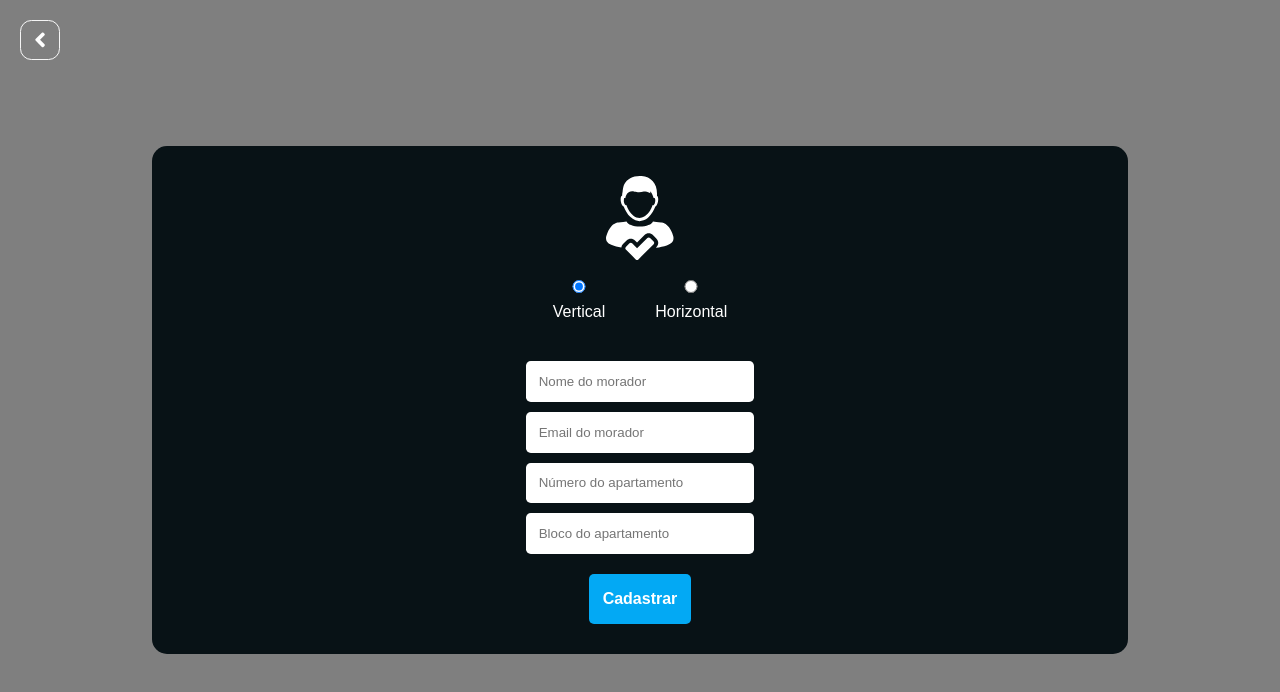
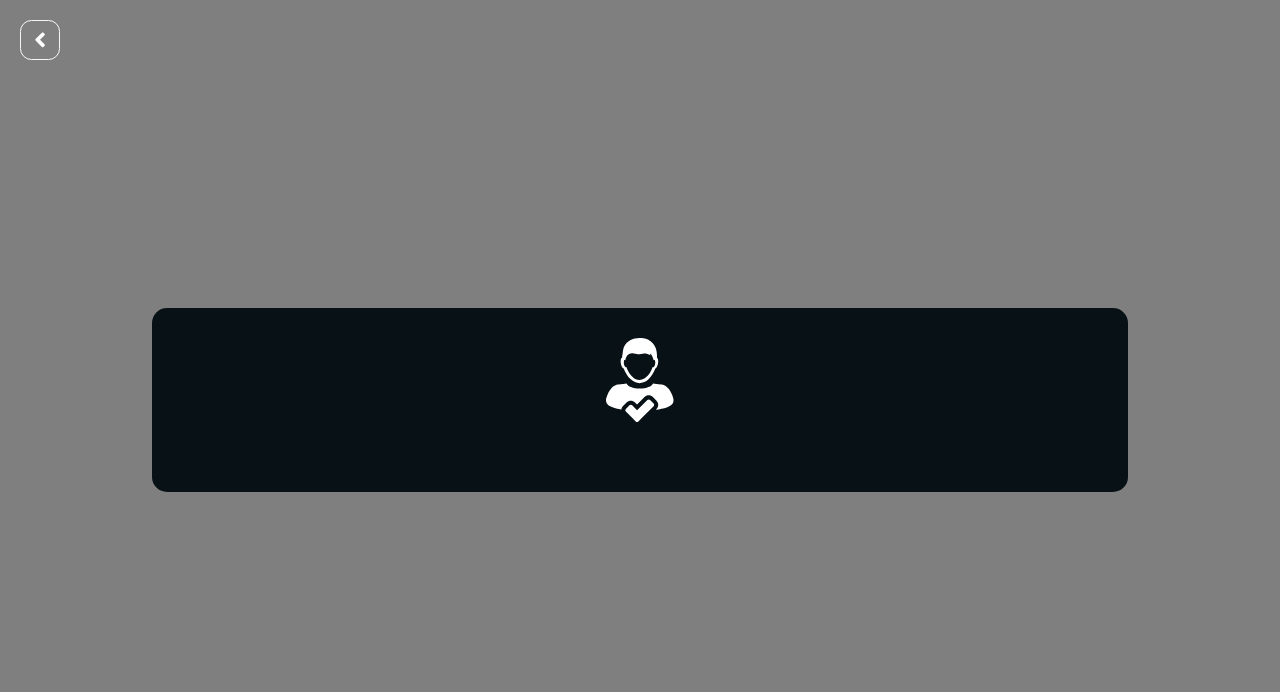
Before and after one commit to smart-notify/pwa-smartnotify, a React (Create React App) app: page /add-resident in a window 1280 px wide. Shown: the top 692 px of the page. Built offline with nearby package versions, Linux system fonts and the light colour scheme.

Commit message:
feat: Fetching resident api+bodyArgs+utilFunctions

```diff
--- a/src/components/AddHorizontalResidentForm.tsx
+++ b/src/components/AddHorizontalResidentForm.tsx
@@ -1,4 +1,7 @@
 import {useState} from 'react'
+import { apiUrls } from '../apis/apiUrls';
+import { bodyArgs } from '../types/bodyArgs';
+import utilFunctions from '../utils/utilFunctions';
 
 import global from "../css-modules/Global.module.css";
 import classes from "../css-modules/AddResident.module.css";
@@ -7,6 +10,9 @@ function AddHorizontalResidentForm() {
   const [residentName, setResidentName] = useState("");
   const [email, setEmail] = useState("");
   const [houseNumber, setHouseNumber] = useState("");
+
+  const token = utilFunctions.extractToken();
+  console.log(token);
 
   const handleResidentChange = (event: React.ChangeEvent<HTMLInputElement>) => {
     setResidentName(event.target.value);
@@ -20,9 +26,37 @@ function AddHorizontalResidentForm() {
     setHouseNumber(event.target.value);
   };
 
-  const handleSubmit = (event: React.FormEvent<HTMLFormElement>) => {
+  const handleSubmit = async (event: React.FormEvent<HTMLFormElement>) => {
     event.preventDefault();
-    console.log(residentName, email, houseNumber);
+
+    try {
+      const bodyArgs: bodyArgs = {
+        name: residentName,
+        email: email,
+        houseNumber: houseNumber,
+      };
+
+      const response = await fetch(apiUrls.createHouseResident, {
+        method: "POST",
+        headers: {
+          "Content-Type": "application/json",
+          Authorization: `Bearer ${token}`,
+        },
+        body: JSON.stringify(bodyArgs),
+      });
+
+      if (response.status === 200) {
+        // Redirecionar para tela de login
+        window.location.href = "/account";
+      }
+    } catch (error) {
+      console.error(error);
+    }
+
+    // Limpar os campos do formulário
+    setEmail("");
+    setResidentName("");
+    setHouseNumber("");
   };
 
   return (
@@ -52,8 +86,8 @@ function AddHorizontalResidentForm() {
             <input
               onChange={handleNumberChange}
               value={houseNumber}
-              type="number"
-              placeholder="Número da casa"
+              type="text"
+              placeholder="Ex. Casa 1"
               required
             />
 
--- a/src/components/AddVerticalResidentForm.tsx
+++ b/src/components/AddVerticalResidentForm.tsx
@@ -1,4 +1,7 @@
-import {useState} from 'react'
+import { useState } from "react";
+import { apiUrls } from "../apis/apiUrls";
+import { bodyArgs } from "../types/bodyArgs";
+import utilFunctions from "../utils/utilFunctions";
 
 import global from "../css-modules/Global.module.css";
 import classes from "../css-modules/AddResident.module.css";
@@ -8,6 +11,10 @@ function AddVerticalResidentForm() {
   const [email, setEmail] = useState("");
   const [apartmentNumber, setApartmentNumber] = useState("");
   const [block, setBlock] = useState("");
+
+  const token = utilFunctions.extractToken();
+
+  console.log(token);
 
   const handleResidentChange = (event: React.ChangeEvent<HTMLInputElement>) => {
     setResidentName(event.target.value);
@@ -25,9 +32,39 @@ function AddVerticalResidentForm() {
     setBlock(event.target.value);
   };
 
-  const handleSubmit = (event: React.FormEvent<HTMLFormElement>) => {
+  const handleSubmit = async (event: React.FormEvent<HTMLFormElement>) => {
     event.preventDefault();
-    console.log(residentName, email, apartmentNumber, block);
+
+    try {
+      const bodyArgs: bodyArgs = {
+        name: residentName,
+        email: email,
+        apartmentNumber: apartmentNumber,
+        block: block,
+      };
+
+      const response = await fetch(apiUrls.createApartmentResident, {
+        method: "POST",
+        headers: {
+          "Content-Type": "application/json",
+          Authorization: `Bearer ${token}`,
+        },
+        body: JSON.stringify(bodyArgs),
+      });
+
+      if (response.status === 200) {
+        // Redirecionar para tela de login
+        window.location.href = "/account";
+      }
+    } catch (error) {
+      console.error(error);
+    }
+
+    // Limpar os campos do formulário
+    setEmail("");
+    setResidentName("");
+    setApartmentNumber("");
+    setBlock("");
   };
 
   return (
@@ -57,22 +94,22 @@ function AddVerticalResidentForm() {
         <input
           onChange={handleNumberChange}
           value={apartmentNumber}
-              type="number"
-              placeholder="Número do apartamento"
+          type="text"
+          placeholder="Ex: Apto 101"
           required
         />
 
         <input
           onChange={handleBlockChange}
           value={block}
-              type="number"
-              placeholder="Bloco do apartamento"
+          type="text"
+          placeholder="Ex: Bloco 1"
         />
 
         <input type="submit" value="Cadastrar" className={global.button} />
       </form>
     </div>
-  )
+  );
 }
 
-export default AddVerticalResidentForm
+export default AddVerticalResidentForm;
--- a/src/components/RemoveResidentForm.tsx
+++ b/src/components/RemoveResidentForm.tsx
@@ -1,4 +1,7 @@
-import {useState} from 'react'
+import { useState } from "react";
+import { apiUrls } from "../apis/apiUrls";
+import { bodyArgs } from "../types/bodyArgs";
+import utilFunctions from "../utils/utilFunctions";
 
 import global from "../css-modules/Global.module.css";
 import classes from "../css-modules/AddResident.module.css";
@@ -10,9 +13,36 @@ function AddVerticalResidentForm() {
     setEmail(event.target.value);
   };
 
-  const handleSubmit = (event: React.FormEvent<HTMLFormElement>) => {
+  const token = utilFunctions.extractToken();
+  console.log(token);
+
+  const handleSubmit = async (event: React.FormEvent<HTMLFormElement>) => {
     event.preventDefault();
-    console.log(email);
+    debugger;
+    try {
+      const bodyArgs: bodyArgs = {
+        email: email,
+      };
+
+      const response = await fetch(apiUrls.deleteResident, {
+        method: "DELETE",
+        headers: {
+          "Content-Type": "application/json",
+          Authorization: `Bearer ${token}`,
+        },
+        body: JSON.stringify(bodyArgs),
+      });
+
+      if (response.status === 200) {
+        // Redirecionar para tela de login
+        window.location.href = "/account";
+      }
+    } catch (error) {
+      console.error(error);
+    }
+
+    // Limpar os campos do formulário
+    setEmail("");
   };
 
   return (
@@ -20,10 +50,8 @@ function AddVerticalResidentForm() {
       <form
         onSubmit={handleSubmit}
         action=""
-            autoComplete="off"
         className={classes.addResidentForm}
       >
-
         <input
           onChange={handleEmailChange}
           value={email}
@@ -35,7 +63,7 @@ function AddVerticalResidentForm() {
         <input type="submit" value="Remover" className={global.button} />
       </form>
     </div>
-  )
+  );
 }
 
-export default AddVerticalResidentForm
+export default AddVerticalResidentForm;
--- a/src/css-modules/AddResident.module.css
+++ b/src/css-modules/AddResident.module.css
@@ -62,3 +62,11 @@
   justify-content: center;
   gap: 10px;
 }
+
+.NotAVerticalCondominium,
+.NotAHorizontalCondominium{
+  display: none;
+  pointer-events: none;
+  cursor: not-allowed;
+  opacity: 0.5;
+}
--- a/src/routes/AddResident.tsx
+++ b/src/routes/AddResident.tsx
@@ -1,6 +1,5 @@
 import React, { useState } from "react";
 
-import global from "../css-modules/Global.module.css";
 import classes from "../css-modules/AddResident.module.css";
 
 import BackButton from "../components/BackButton";
@@ -9,17 +8,14 @@ import addResidentWhite from "../assets/icones/icone-adcResidente-white.svg";
 import AddVerticalResidentForm from "../components/AddVerticalResidentForm";
 import AddHorizontalResidentForm from "../components/AddHorizontalResidentForm";
 
-interface FormState {
-  type: "vertical" | "horizontal";
-}
+import utilFunctions from "../utils/utilFunctions";
 
 function AddResident() {
-  const [formState, setForm] = useState<FormState>({ type: "vertical" });
 
-  const handleFormChange = (event: React.ChangeEvent<HTMLInputElement>) => {
-    const type = event.target.value as FormState["type"];
-    setForm({ ...formState, type });
-  };
+  const condominiumType = utilFunctions.extractCondominiumType();
+  const condominiumName = utilFunctions.extractCondominiumName();
+  console.log(condominiumType);
+  console.log(condominiumName);
 
   return (
     <div>
@@ -28,34 +24,30 @@ function AddResident() {
         <div className={classes.addResidentContent}>
           <img src={addResidentWhite} alt="Adicionar morador" />
           <div className={classes.choiceOfCondominium}>
+            {/* Verificar tipo de condomínio é igual a vertical */}
+            {condominiumType === "VERTICAL" && (
             <div className={classes.verticalChoice}>
               <label className={classes.verticalLabel}>
-                <input
-                  type="radio"
-                  value="vertical"
-                  checked={formState.type === "vertical"}
-                  onChange={handleFormChange}
-                />
-                Vertical
+                <span>Condomínio Vertical</span>
+                <span>{condominiumName}</span>
               </label>
             </div>
-            <div className={classes.horizontalChoice}>
-              <label className={classes.horizontalLabel}>
-                <input
-                  type="radio"
-                  value="horizontal"
-                  checked={formState.type === "horizontal"}
-                  onChange={handleFormChange}
-                />
-                Horizontal
-              </label>
-            </div>
+            )}
+            { /* Verificar tipo de condomínio é igual a horizontal */ }
+            {condominiumType === "HORIZONTAL" && (
+              <div className={classes.horizontalChoice}>
+                <label className={classes.horizontalLabel}>
+                  <span>Condomínio Horizontal</span>
+                  <span>{condominiumName}</span>
+                </label>
+              </div>
+            )}
           </div>
-          {formState.type === 'vertical' && (
+          {condominiumType === 'VERTICAL' && (
         // Renderize o formulário para condomínio vertical
         <AddVerticalResidentForm />
       )}
-      {formState.type === 'horizontal' && (
+      {condominiumType === 'HORIZONTAL' && (
         // Renderize o formulário para condomínio horizontal
         <AddHorizontalResidentForm />
       )}
--- a/src/routes/MainScreen.tsx
+++ b/src/routes/MainScreen.tsx
@@ -8,12 +8,12 @@ import MainMenu from "../components/MainMenu";
 import OptionsIcon from "../components/OptionsIcon";
 
 function MainScreen() {
-  const [parcel, setParcel] = useState([]);
 
   // Definindo estado de usuário
   const [resident, setResident] = useState<ParcelProps[]>([]);
 
   const token = utilFunctions.extractToken();
+  console.log(token);
 
   // O useEffect é um hook que serve para executar efeitos colaterais em componentes funcionais, ou seja, ele dispara uma função toda vez que uma ou mais variáveis mudam de valor. Assim, é possível executar uma ação sempre que algo acontecer no componente.
   useEffect(() => {
--- a/src/types/bodyArgs.ts
+++ b/src/types/bodyArgs.ts
@@ -1,6 +1,9 @@
 export type bodyArgs = {
   email?: string,
   password?: string,
+  type?: string
   name?: string,
-  type?: string
+  apartmentNumber?: string,
+  block?: string
+  houseNumber?: string
 }
--- a/src/utils/utilFunctions.ts
+++ b/src/utils/utilFunctions.ts
@@ -1,5 +1,6 @@
 // Função para extrair o token do cookie
 const utilFunctions = {
+  // Função para extrair o token do cookie
   extractToken: () => {
     const cookie = document.cookie;
     const token = cookie.match(/token=([^;\n]+)/);
@@ -8,6 +9,27 @@ const utilFunctions = {
     }
     return null;
   },
+
+  // Função para extrair o tipo de condomínio do cookie
+  extractCondominiumType: () => {
+    const cookie = document.cookie;
+    const type = cookie.match(/condominiumType=([^;\n]+)/);
+    if (type && type[1]) {
+      return type[1];
+    }
+    return null;
+  },
+
+  // Função para extrair o nome do condomínio do cookie
+  extractCondominiumName: () => {
+    const cookie = document.cookie;
+    const name = cookie.match(/condominiumName=([^;\n]+)/);
+    if (name && name[1]) {
+      return name[1];
+    }
+    return null;
+  }
+
 };
 
 export default utilFunctions;
```
Lines whose indentation alone changed are shown as unchanged.
